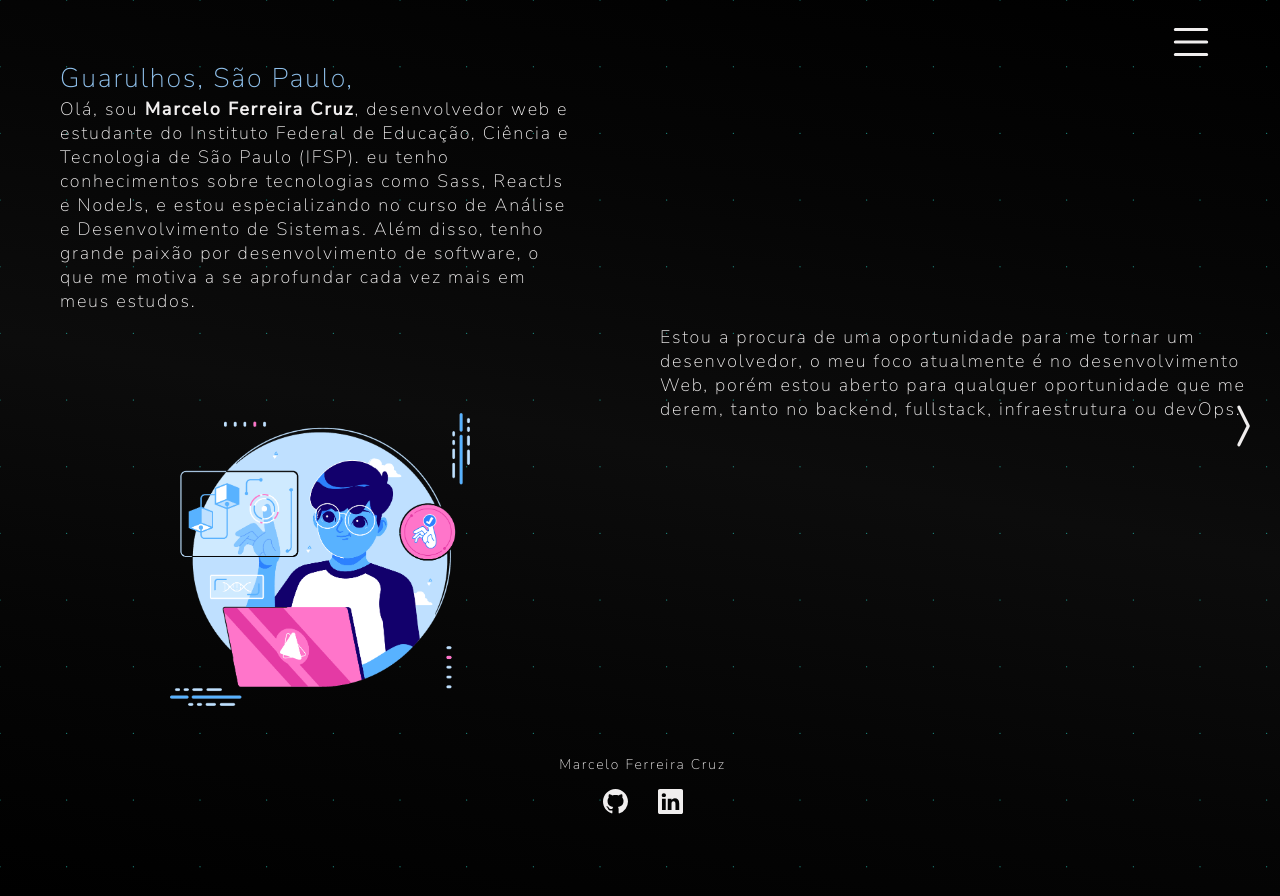
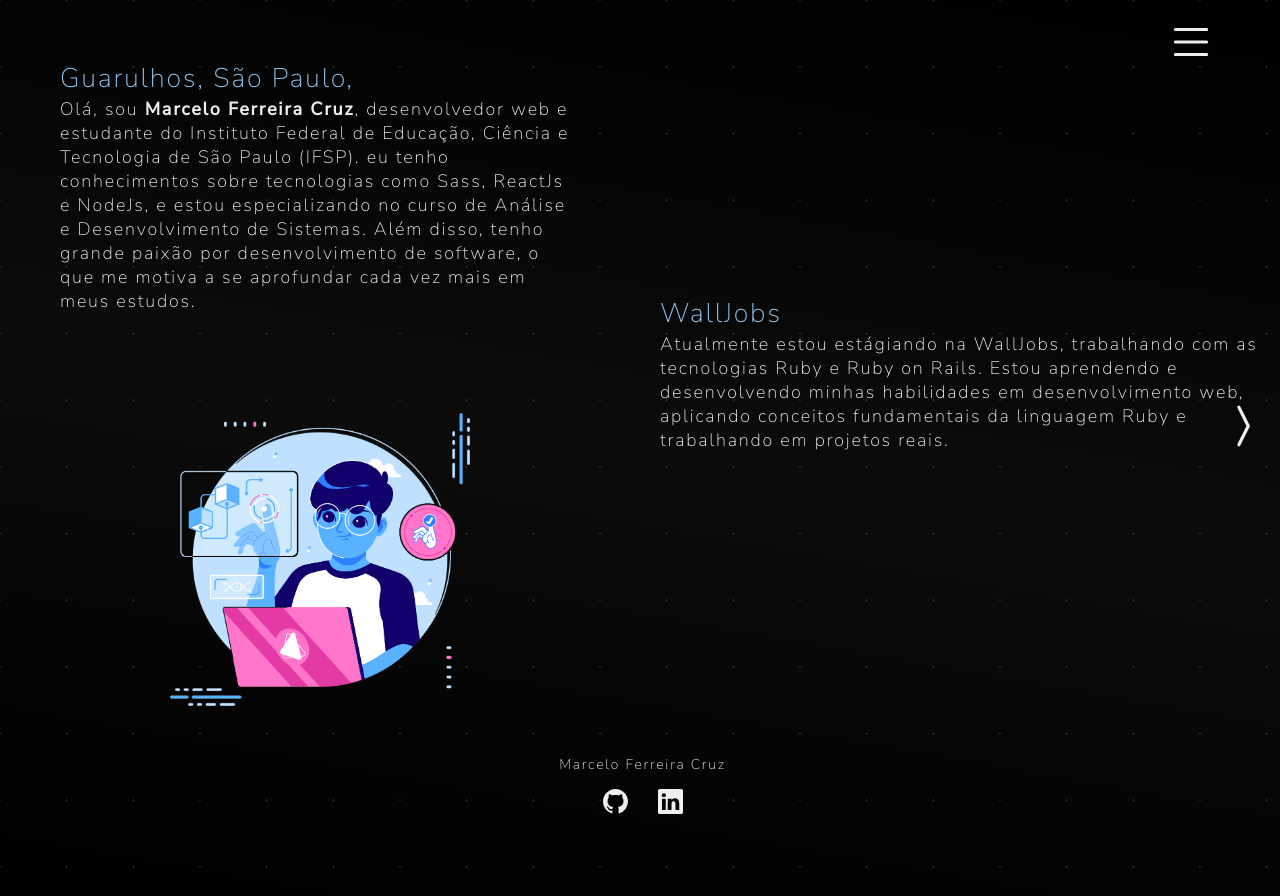
Before and after one commit to MarceloDevCruz/portfolio-reactJs, a React (Vite) app: page / in a window 1280 px wide. Built offline with nearby package versions, Linux system fonts and the light colour scheme; the HTML template or start-up script is replaced by a standard one.

Commit message:
update: atualizando experiência, stacks e curriculo

```diff
--- a/src/GlobalStyled.jsx
+++ b/src/GlobalStyled.jsx
@@ -43,6 +43,11 @@ export const GlobalStyled = createGlobalStyle`
       100% {
         transform: scale(1);
       }
+    }
+
+    @keyframes lightAnimation {
+      from { filter: drop-shadow(10px 20px 40px yellow) }
+    to { filter: drop-shadow(10px 20px 40px black) }
     }
 
     @keyframes moveRight {
--- a/src/pages/about/About.jsx
+++ b/src/pages/about/About.jsx
@@ -24,11 +24,12 @@ const About = () => {
       </AboutMy>
       <img src={vector} alt="Vector" />
       <History>
+        <h2>WallJobs</h2>
         <p>
-          Estou a procura de uma oportunidade para me tornar um desenvolvedor, o
-          meu foco atualmente é no desenvolvimento Web, porém estou aberto para
-          qualquer oportunidade que me derem, tanto no backend, fullstack,
-          infraestrutura ou devOps.
+          Atualmente estou estágiando na WallJobs, trabalhando com as
+          tecnologias Ruby e Ruby on Rails. Estou aprendendo e desenvolvendo
+          minhas habilidades em desenvolvimento web, aplicando conceitos
+          fundamentais da linguagem Ruby e trabalhando em projetos reais.
         </p>
       </History>
       <Link to="/skills">
--- a/src/pages/about/styled.js
+++ b/src/pages/about/styled.js
@@ -88,6 +88,10 @@ export const History = styled.div`
   align-self: center;
   animation: moveLeft 0.5s ease-out;
 
+  h2 {
+    color: #8fc0eb;
+  }
+
   @media only screen and (max-width: 450px) {
     font-size: 1rem;
     margin-top: 2rem;
--- a/src/pages/skills/Skills.jsx
+++ b/src/pages/skills/Skills.jsx
@@ -14,11 +14,11 @@ const Skills = () => {
         <HiLightBulb />
         <ul>
           <li>Desenvolvimento Web</li>
-          <li>UX UI</li>
-          <li>API Rest</li>
+          <li>UX/UI</li>
           <li>ReactJs</li>
           <li>sass</li>
-          <li>NodeJs</li>
+          <li>Ruby</li>
+          <li>Ruby on rails</li>
         </ul>
       </Hardskills>
       <Softskills>
--- a/src/pages/skills/styled.js
+++ b/src/pages/skills/styled.js
@@ -57,7 +57,8 @@ export const Hardskills = styled.div`
   svg {
     font-size: 6rem;
     color: yellow;
-    filter: drop-shadow(10px 20px 40px yellow);
+    animation: lightAnimation 3s infinite;
+    animation-timing-function: cubic-bezier(1, 0, 0.5, 1);
 
     @media only screen and (max-width: 1500px) {
       font-size: 5rem;
```
Also changed, not shown: 1 other file (tests, documents, lock files or other folders).
